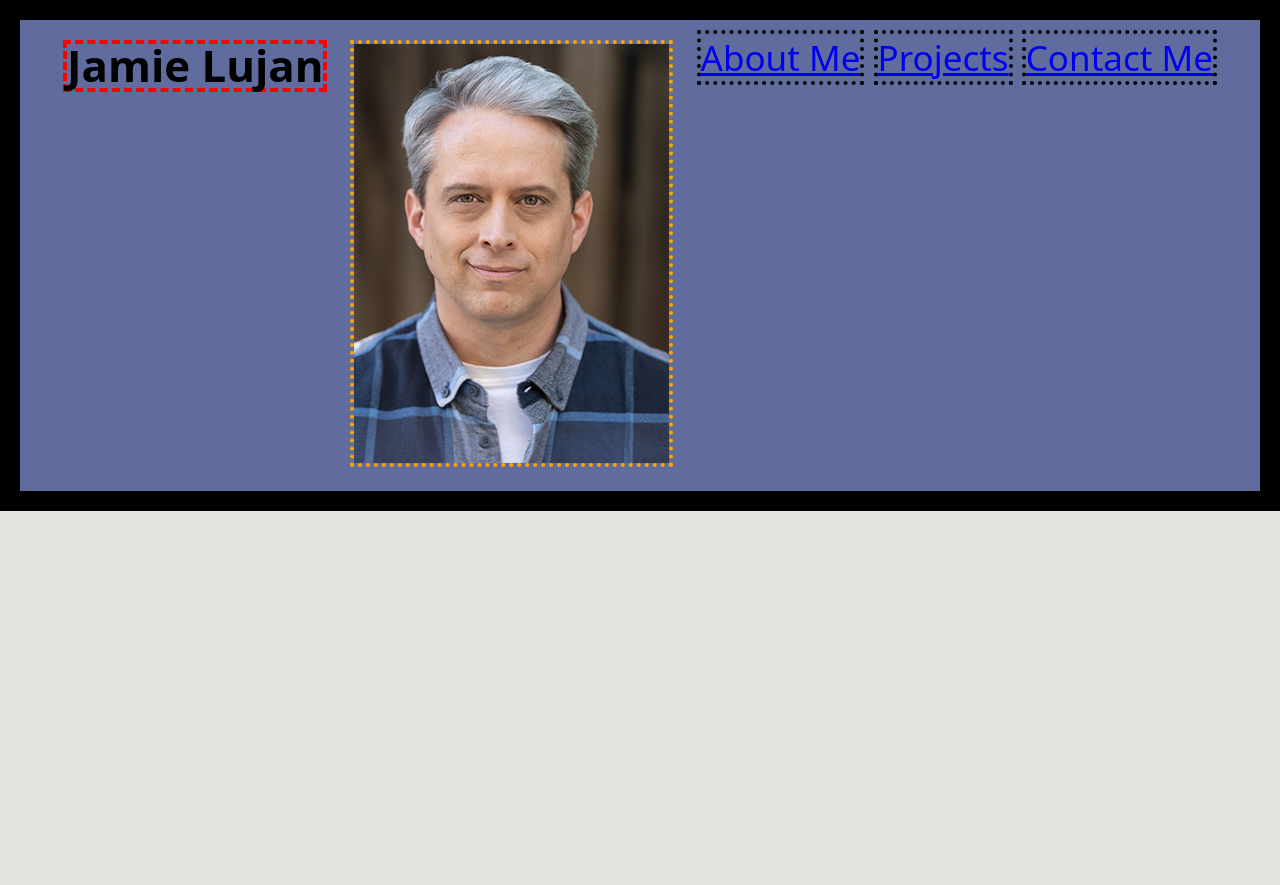
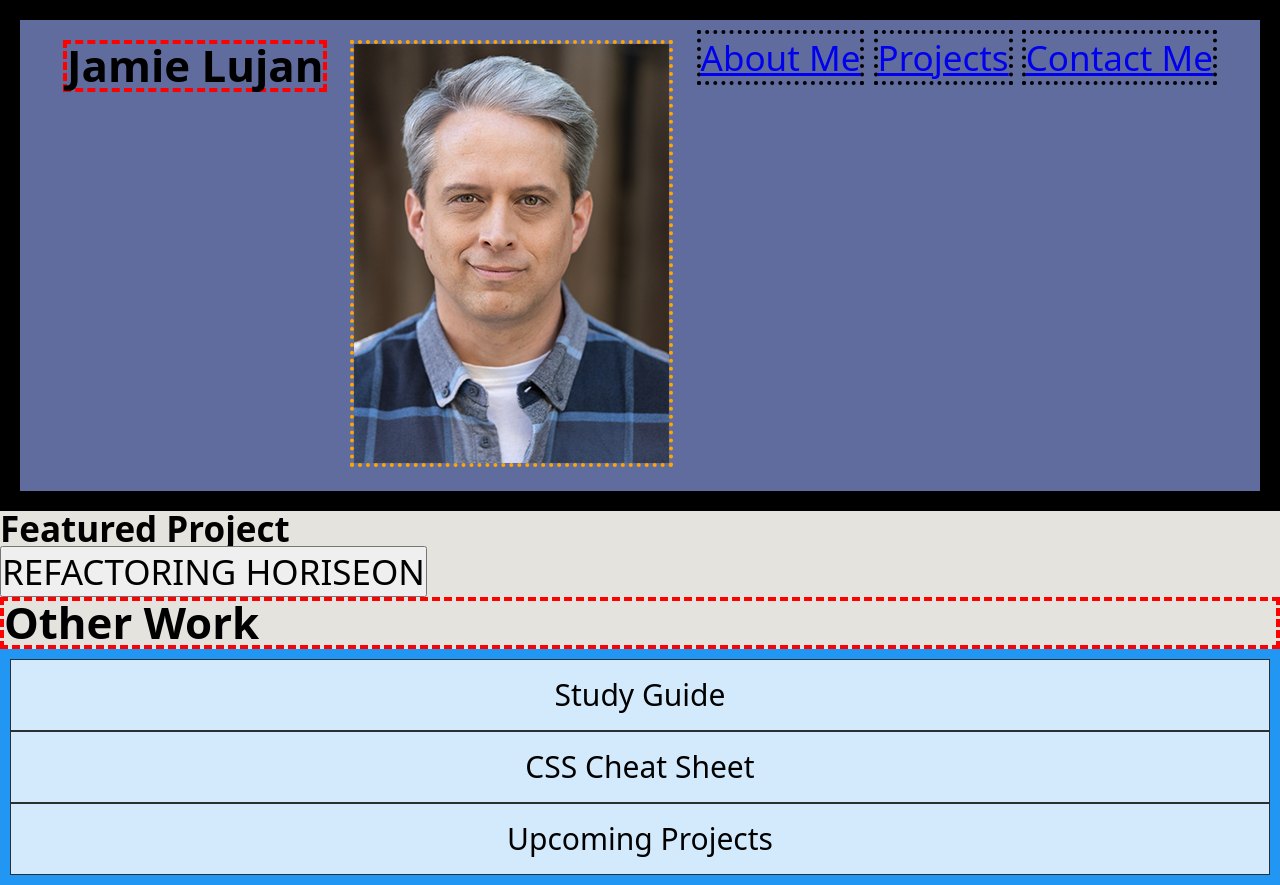
Before and after one commit to LujanSolo/lujansolo-portfolio, a plain HTML site: page index.html in a window 1280 px wide. Before the commit the page ends 800 px from the top, so only its background shows below. Drawn offline with Linux system fonts and the light colour scheme.

Commit message:
added grid container, feature section, adjusted h2

```diff
--- a/index.html
+++ b/index.html
@@ -28,5 +28,39 @@
         </ul>
       </nav>
     </header>
+    <main>
+      <h2>Featured Project</h2>
+      <section class="feature">
+        <button>REFACTORING HORISEON</button>
+
+
+
+      </section>
+      <style class="other">
+        .grid-container {
+          display: grid;
+          grid-template-colummns: auto auto auto;
+          background-color: #2196F3;
+          padding: 10px;
+        }
+
+        .grid-item {
+          background-color: rgba(255, 255, 255, 0.8);
+          border: 1px solid rgba(0, 0, 0, 0.8);
+          padding: 20px;
+          font-size: 30px;
+          text-align: center;
+        }
+        </style>
+        </head>
+        <body>
+
+        <h1>Other Work</h1>
+        <div class="grid-container">
+          <div class="grid-item">Study Guide</div>
+          <div class="grid-item">CSS Cheat Sheet</div>
+          <div class="grid-item">Upcoming Projects</div>
+        </div>
+    </main>
   </body>
 </html>
```
